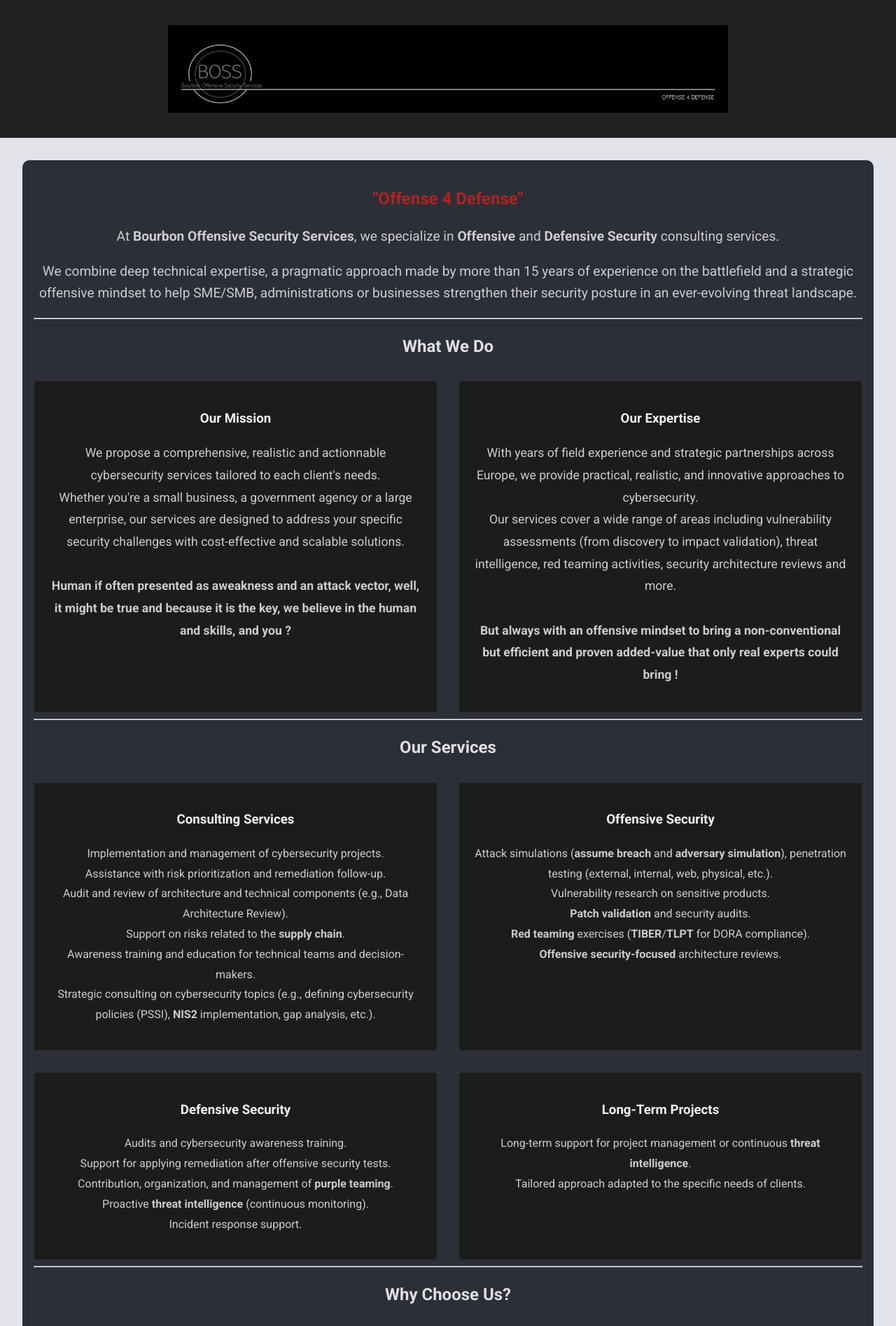
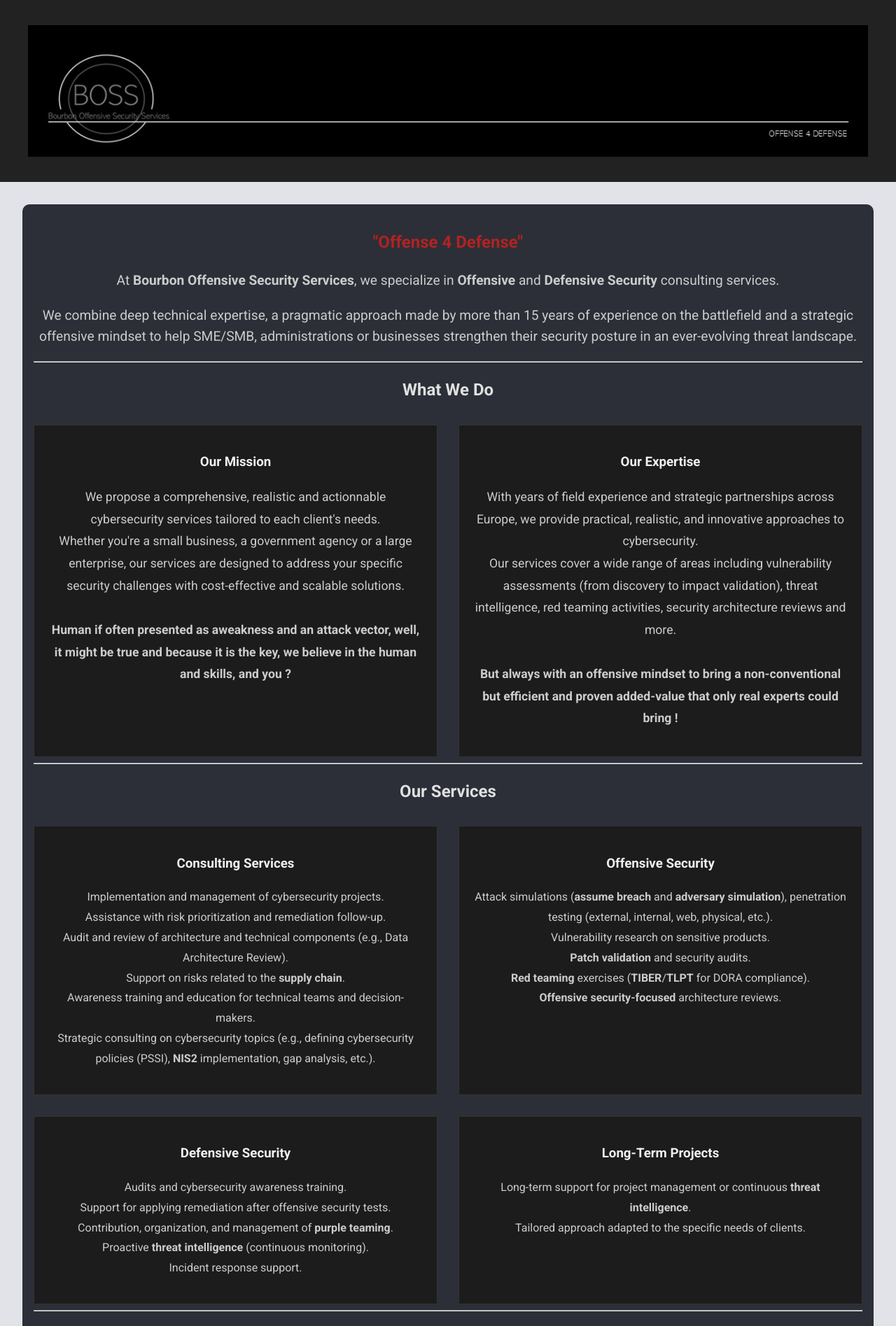
Before and after one commit to kmkz/BOSS.github.io, a Jekyll site: the page built from index.md, in a window 1280 px wide. Shown: the top 1895 px of the page at 70% size. Built offline with Jekyll 4.4.1, drawn with Linux system fonts in a browser that asks for light colours.

Commit message:
css party

```diff
--- a/_layouts/default.html
+++ b/_layouts/default.html
@@ -107,7 +107,7 @@
 
     .logo {
       width: 100%;              /* prend toute la largeur disponible */
-      max-width: 800px;         /* limite sa taille sur grands écrans */
+      max-width: 1200px;         /* limite sa taille sur grands écrans */
       height: auto;             /* garde les proportions */
       display: block;
       margin: 20px auto;        /* centré horizontalement + espace autour */
```
